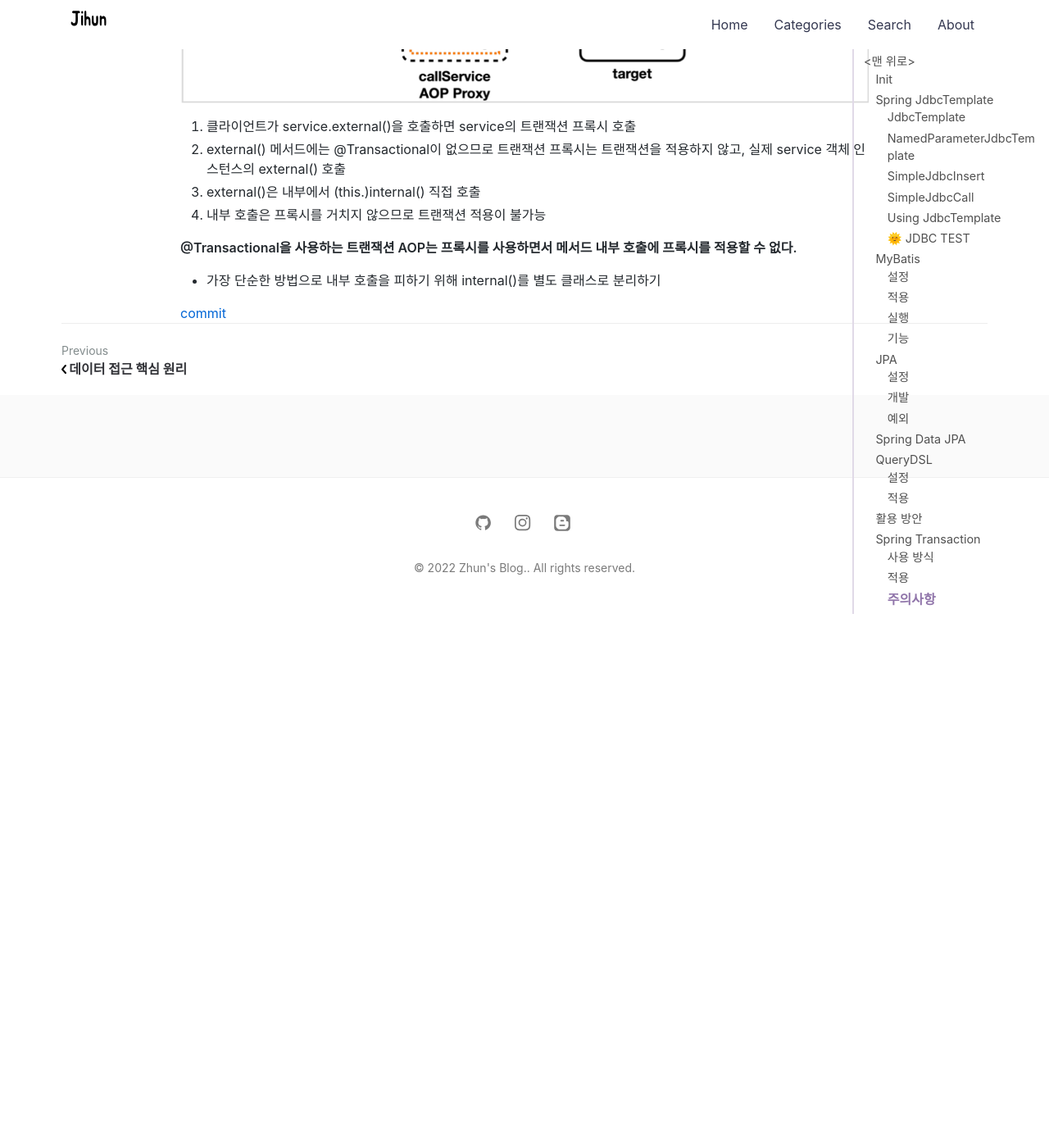
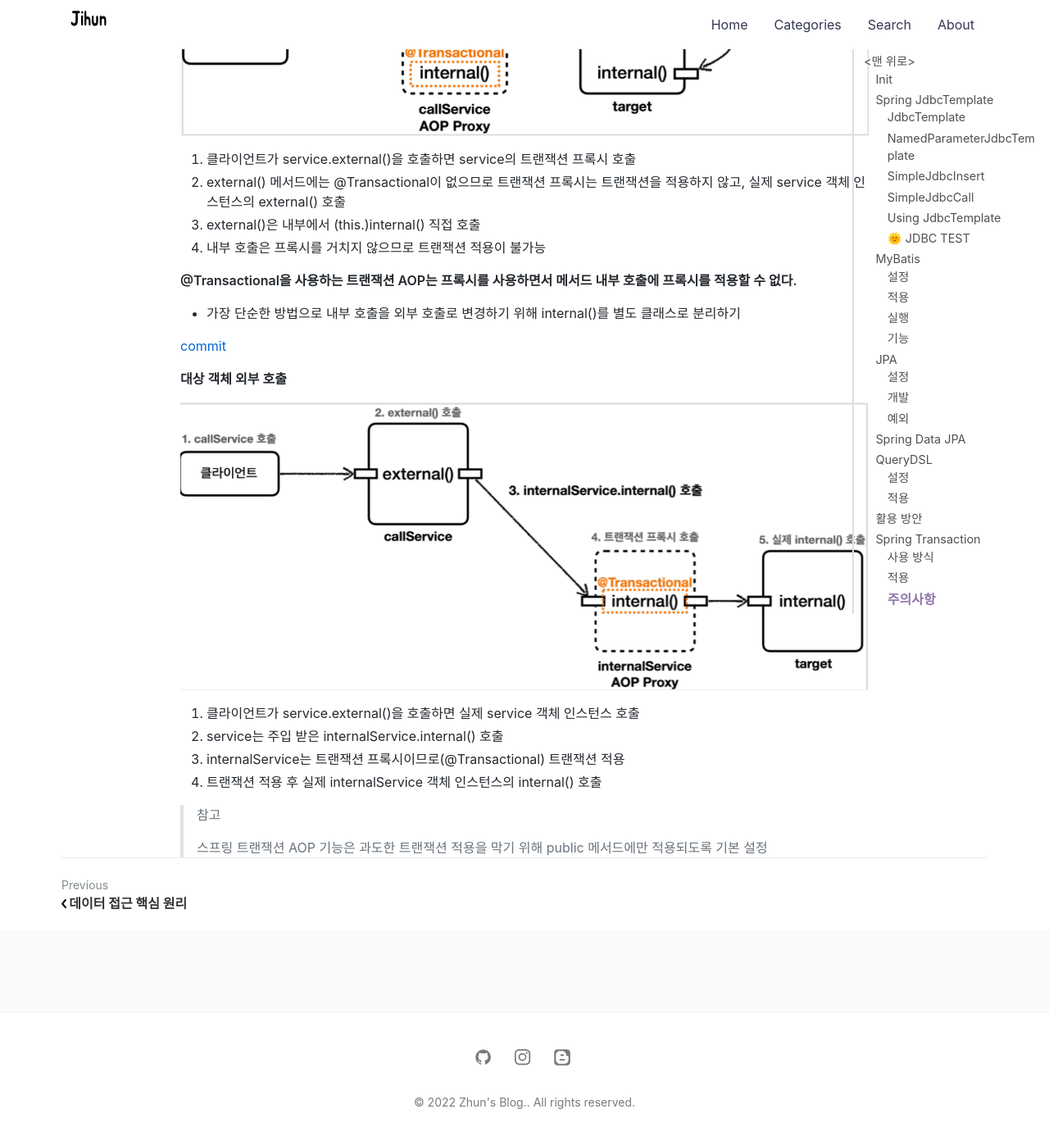
Before and after one commit to jihunparkme/jihunparkme.github.io, a Jekyll site: the page built from _posts/2022-08-08-Spring-DB-Part2.md, in a window 1280 px wide and 1400 px high, scrolled down 21539 px. Shown: the top 1392 px of the window at 82% size. Built offline with Jekyll 4.4.1, drawn with Linux system fonts in a browser that asks for light colours; nearby versions of some CDN libraries; comment, search, counter and statistics services are not loaded; before the commit the page ends 22287 px from its top, so only the background shows below that.

Commit message:
[Spring Transaction] 트랜잭션 AOP 주의 사항 - 프록시 내부 호출

````diff
--- a/_posts/2022-08-08-Spring-DB-Part2.md
+++ b/_posts/2022-08-08-Spring-DB-Part2.md
@@ -870,6 +870,8 @@ public void internal() {
 4. 실제 service가 처리 완료되면 응답이 트랜잭션 프록시로 돌아오고, 트랜잭션 프록시는
 트랜잭션을 완료
 
+**대상 객체 직접 호출**
+
 ```java
 public void external() {
     log.info("call external");
@@ -891,6 +893,19 @@ public void internal() {
 4. 내부 호출은 프록시를 거치지 않으므로 트랜잭션 적용이 불가능
 
 **@Transactional을 사용하는 트랜잭션 AOP는 프록시를 사용하면서 메서드 내부 호출에 프록시를 적용할 수 없다.**
-- 가장 단순한 방법으로 내부 호출을 피하기 위해 internal()를 별도 클래스로 분리하기
+- 가장 단순한 방법으로 내부 호출을 외부 호출로 변경하기 위해 internal()를 별도 클래스로 분리하기
 
 [commit](https://github.com/jihunparkme/Inflearn-Spring-DB/commit/0c65a2c8df7e2e89d935dfe85489997adac0c72f)
+
+**대상 객체 외부 호출**
+
+![Result](https://github.com/jihunparkme/jihunparkme.github.io/blob/master/post_img/spring/spring-transaction-external-class.png?raw=true 'Result')
+
+1. 클라이언트가 service.external()을 호출하면 실제 service 객체 인스턴스 호출
+2. service는 주입 받은 internalService.internal() 호출
+3. internalService는 트랜잭션 프록시이므로(@Transactional) 트랜잭션 적용
+4. 트랜잭션 적용 후 실제 internalService 객체 인스턴스의 internal() 호출
+
+> 참고
+>
+> 스프링 트랜잭션 AOP 기능은 과도한 트랜잭션 적용을 막기 위해 public 메서드에만 적용되도록 기본 설정
````
